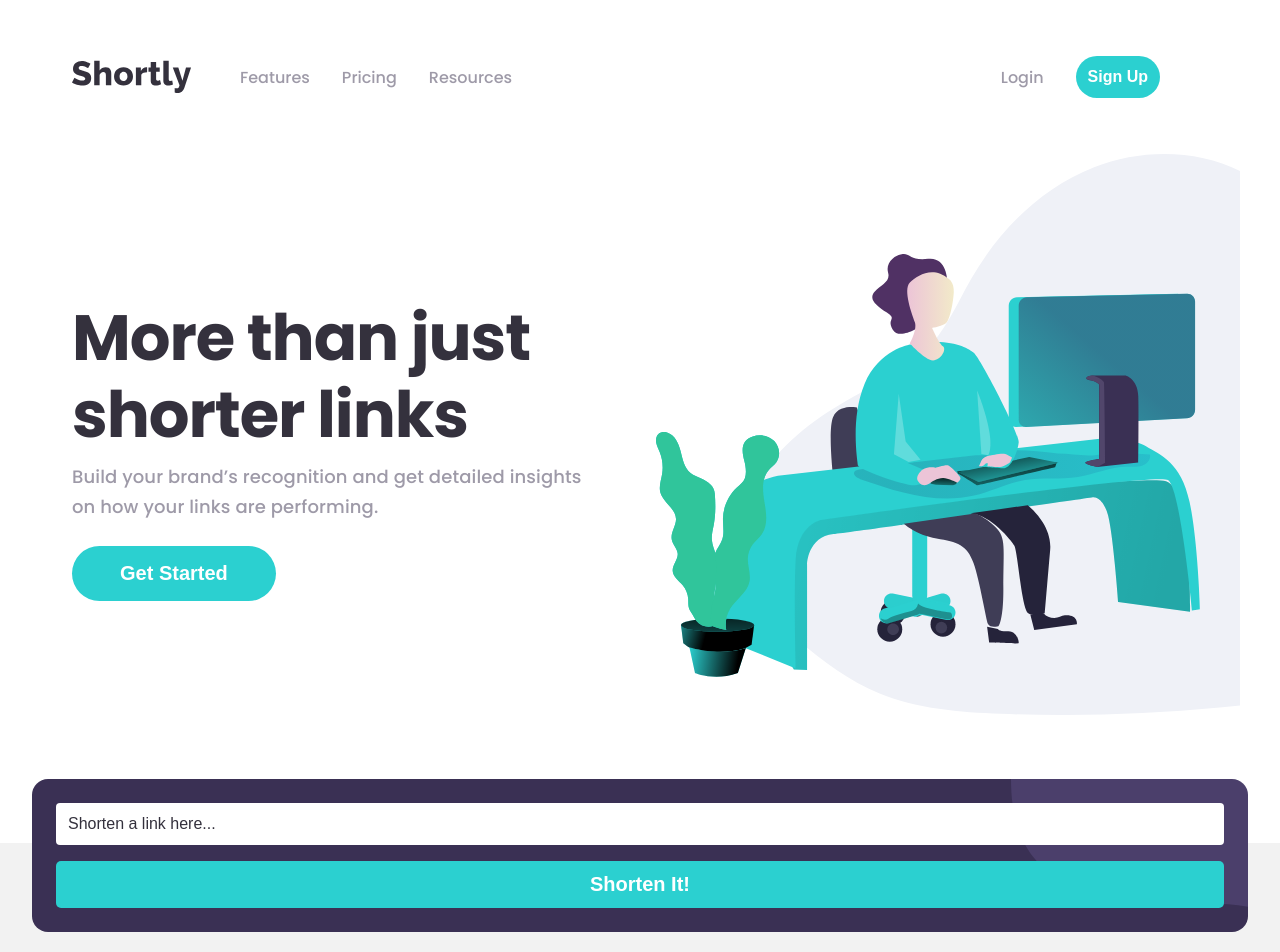
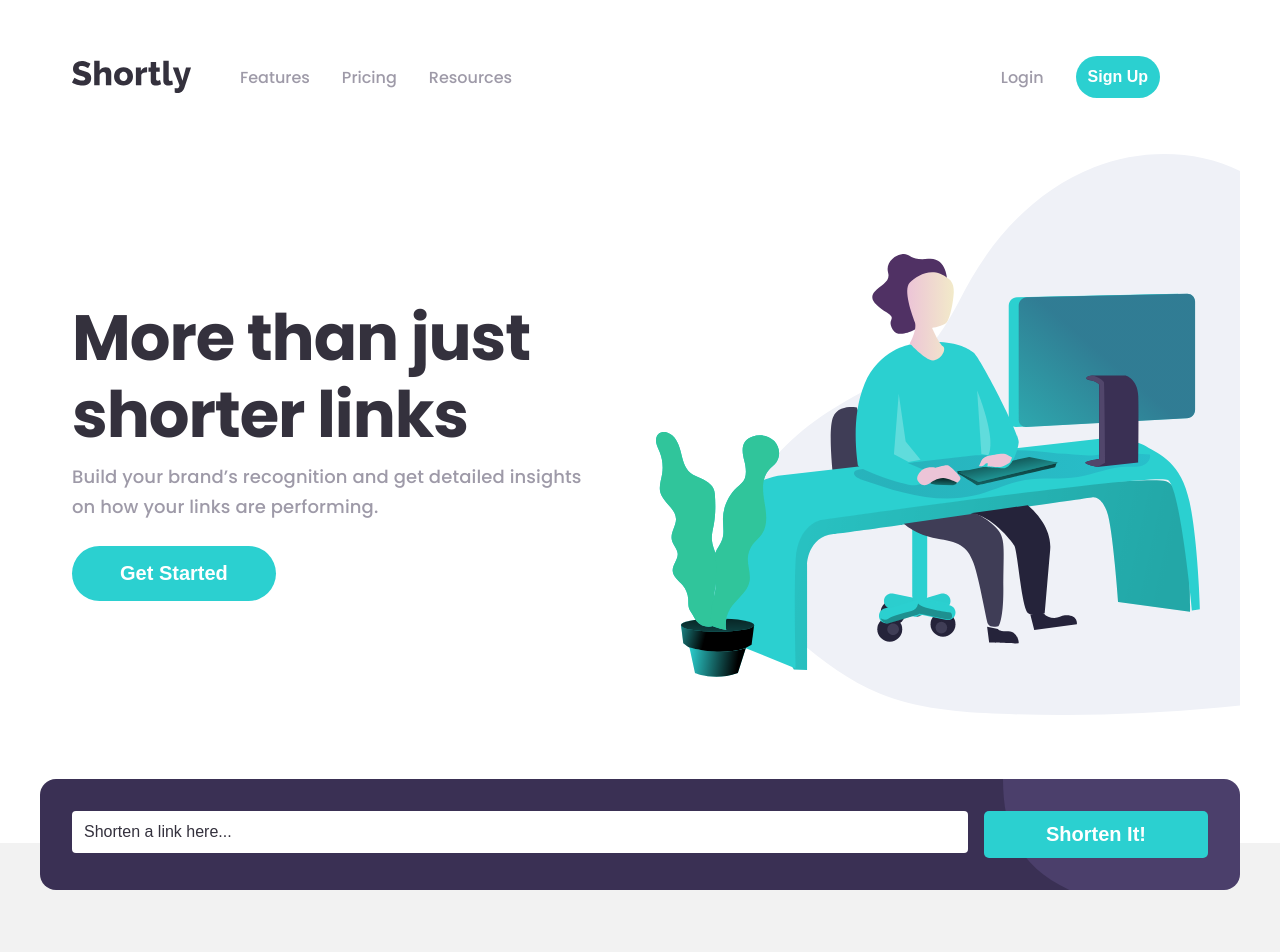
Before and after one commit to mattbcowan/Shortly-URL-Shortener, a React (Create React App) app: page / in a window 1280 px wide. Shown: the top 952 px of the page. Built offline with nearby package versions, Linux system fonts and the light colour scheme.

Commit message:
Update: Shorten Link responsive

```diff
--- a/src/components/Header.js
+++ b/src/components/Header.js
@@ -4,7 +4,11 @@ import Button from "./Button";
 const Header = () => {
   return (
     <Container>
-      <HeaderImage src="/images/person-at-desk-mobile.svg" />
+      <HeaderImage
+        src="/images/person-at-desk-mobile.svg"
+        aria-hidden="true"
+        role="presentation"
+      />
       <Wrapper>
         <CallToAction>More than just shorter links</CallToAction>
         <ActionText>
--- a/src/components/ShortenLinkCard.js
+++ b/src/components/ShortenLinkCard.js
@@ -1,4 +1,4 @@
-import { useState } from "react";
+import { useState, useEffect } from "react";
 import styled from "styled-components";
 import env from "react-dotenv";
 import Button from "./Button";
@@ -7,6 +7,19 @@ const ShortenLinkCard = () => {
   const [url, setUrl] = useState("");
   const [shortenedData, setShortenedData] = useState([]);
   const [error, setError] = useState(false);
+  const [screenWidth, setScreenWidth] = useState(window.innerWidth);
+
+  useEffect(() => {
+    const changeWidth = () => {
+      setScreenWidth(window.innerWidth);
+    };
+
+    window.addEventListener("resize", changeWidth);
+
+    return () => {
+      window.removeEventListener("resize", changeWidth);
+    };
+  }, []);
 
   const checkForProtocol = (string) => {
     let url;
@@ -63,10 +76,10 @@ const ShortenLinkCard = () => {
   };
 
   return (
-    <>
+    <Container>
       <Wrapper>
         {error === true ? (
-          <>
+          <ErrorContainer>
             <LinkInput
               error
               value={url}
@@ -74,7 +87,7 @@ const ShortenLinkCard = () => {
               placeholder="Shorten a link here..."
             />
             <ErrorText>Please add a link</ErrorText>
-          </>
+          </ErrorContainer>
         ) : (
           <LinkInput
             value={url}
@@ -82,7 +95,11 @@ const ShortenLinkCard = () => {
             placeholder="Shorten a link here..."
           />
         )}
-        <Button fontSize="20px" onClick={() => handleSubmit()}>
+        <Button
+          fontSize="20px"
+          marginTop={screenWidth > 800 ? "0" : ""}
+          onClick={() => handleSubmit()}
+        >
           Shorten It!
         </Button>
       </Wrapper>
@@ -97,15 +114,26 @@ const ShortenLinkCard = () => {
           </LinkOutput>
           <LinkOutput>
             <ShortUrl>{data.link}</ShortUrl>
-            <Button fontSize="16px">Copy</Button>
+            <Button
+              fontSize="16px"
+              marginTop={screenWidth > 800 ? "0" : ""}
+              width={screenWidth > 800 ? "10em" : "100%"}
+            >
+              Copy
+            </Button>
           </LinkOutput>
         </OutputWrapper>
       ))}
-    </>
+    </Container>
   );
 };
 
 export default ShortenLinkCard;
+
+const Container = styled.div`
+  max-width: 1200px;
+  margin: 0 auto;
+`;
 
 const Wrapper = styled.div`
   display: flex;
@@ -122,18 +150,13 @@ const Wrapper = styled.div`
   background-image: url("/images/shorten-card-blob.svg");
   background-repeat: no-repeat;
   background-position: top right;
-`;
 
-const OutputWrapper = styled.div`
-  margin: 1rem 0;
-  border-radius: 1rem;
-  background: #ffffff;
-  color: #34313d;
-  padding: 0;
-  text-align: left;
-  transition: background 175ms ease-in;
-  & :nth-child(2) {
-    border-bottom: none;
+  @media (min-width: 800px) {
+    display: grid;
+    grid-template-columns: 4fr 1fr;
+    gap: 1em;
+    align-items: start;
+    padding: 2em;
   }
 `;
 
@@ -151,12 +174,40 @@ const LinkInput = styled.input`
   }
 `;
 
+const OutputWrapper = styled.div`
+  margin: 1rem 0;
+  border-radius: 1rem;
+  background: #ffffff;
+  color: #34313d;
+  padding: 0;
+  text-align: left;
+  transition: background 175ms ease-in;
+  & :nth-child(2) {
+    border-bottom: none;
+  }
+
+  @media (min-width: 800px) {
+    display: flex;
+    align-items: center;
+
+    & :nth-child(2) {
+      justify-content: flex-end;
+    }
+  }
+`;
+
 const LinkOutput = styled.div`
   width: 100%;
   display: flex;
   flex-direction: column;
   padding: 1rem 2rem;
   border-bottom: 1px solid #9e9aa8;
+
+  @media (min-width: 800px) {
+    flex-direction: row;
+    border-bottom: none;
+    flex: 1;
+  }
 `;
 
 const LongUrl = styled.div`
@@ -169,6 +220,12 @@ const ShortUrl = styled.div`
   padding-bottom: 0.5rem;
   text-size: 16px;
   letter-spacing: 0.12px;
+
+  @media (min-width: 800px) {
+    margin-right: 1em;
+    align-self: center;
+    padding-bottom: 0;
+  }
 `;
 
 const ErrorText = styled.em`
@@ -177,3 +234,8 @@ const ErrorText = styled.em`
   letter-spacing: 0.08px;
   align-self: flex-start;
 `;
+
+const ErrorContainer = styled.div`
+  display: flex;
+  flex-direction: column;
+`;
```
